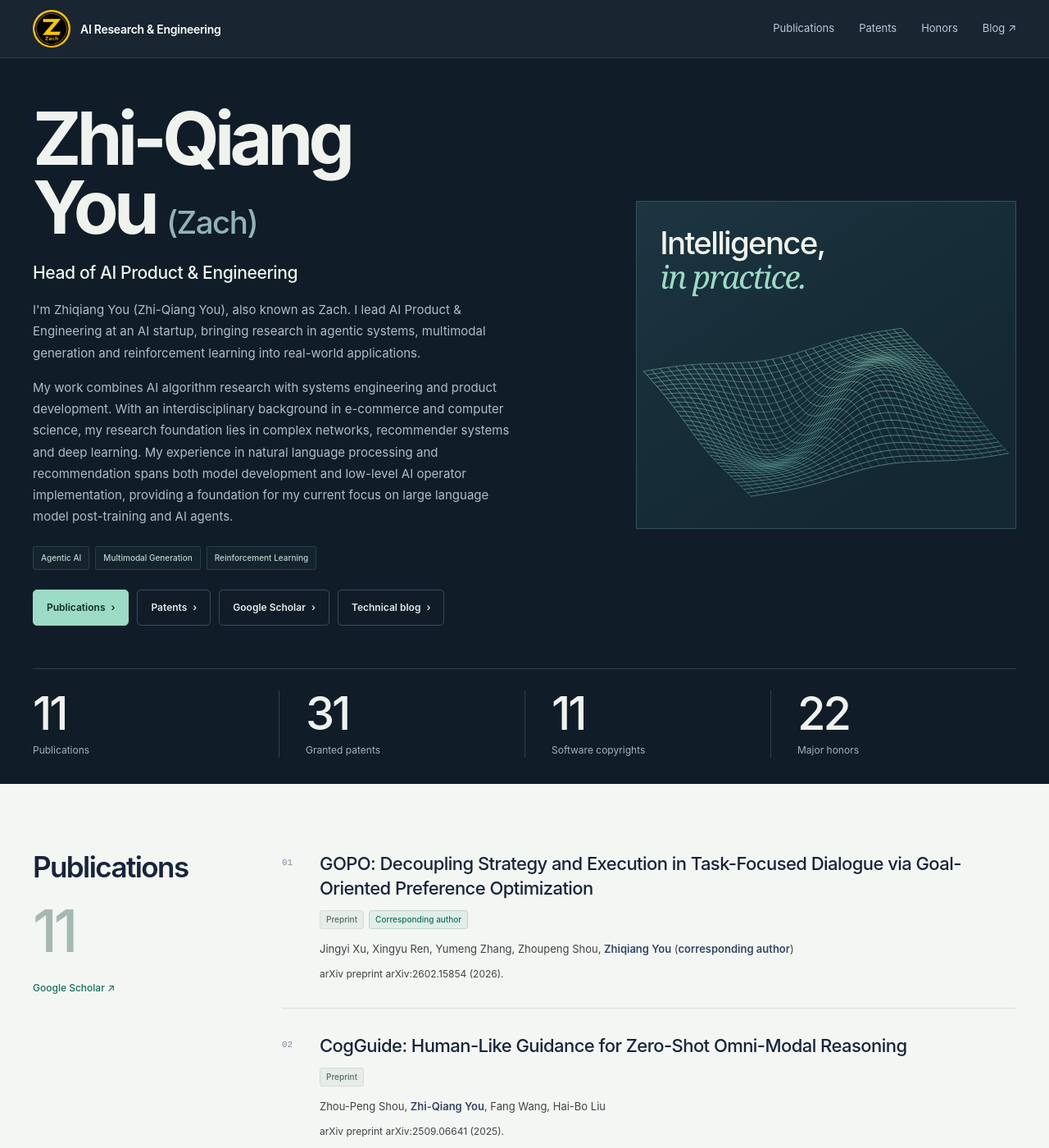
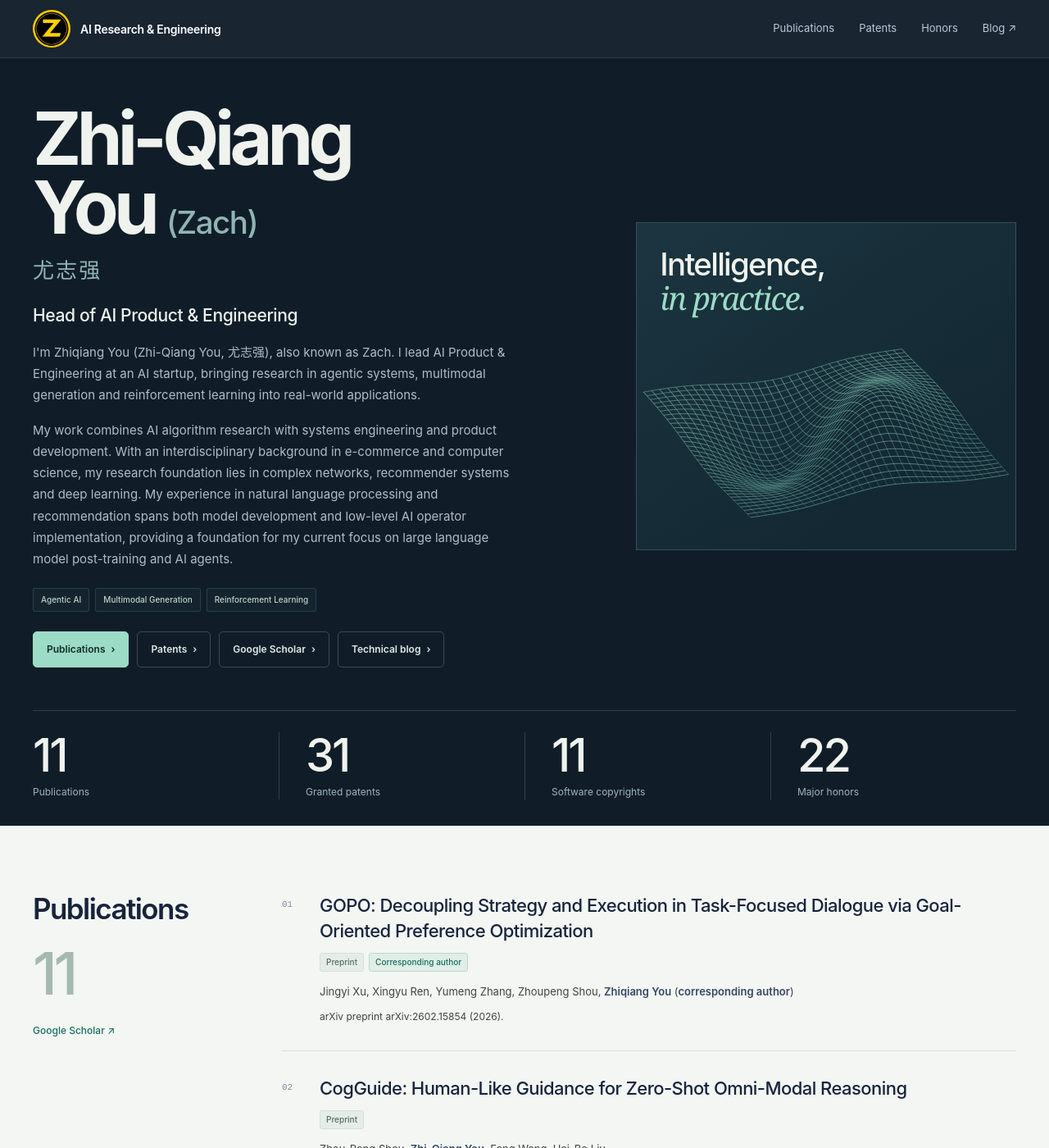
Before and after one commit to michaelice/michaelice.github.io, a Jekyll site: the page built from concepts/research-command-center.html, in a window 1280 px wide and 1400 px high. Shown: the whole window at 82% size. Built offline with Jekyll 4.4.1, drawn with Linux system fonts in a browser that asks for light colours.

Commit message:
Add Chinese name for search discovery and simplify logo to Z

```diff
--- a/_config.yml
+++ b/_config.yml
@@ -6,7 +6,7 @@
 # `jekyll serve`. If you change this file, please restart the server process.
 
 # Site Settings
-title                    : "Zhi-Qiang You (Zach) 个人主页"
+title                    : "尤志强 Zhi-Qiang You (Zach) 个人主页"
 description              : "AI业务产研负责人"
 description_en           : "Head of AI Product & Engineering"
 url                      : "https://yuanquan.online"  # 主域名
--- a/_includes/site-icons.html
+++ b/_includes/site-icons.html
@@ -1,4 +1,4 @@
-<link rel="icon" type="image/png" sizes="32x32" href="{{ '/assets/images/branding/zach-favicon-32.png' | relative_url }}">
-<link rel="icon" type="image/png" sizes="64x64" href="{{ '/assets/images/branding/zach-favicon-64.png' | relative_url }}">
-<link rel="apple-touch-icon" sizes="180x180" href="{{ '/assets/images/branding/zach-apple-touch-icon.png' | relative_url }}">
+<link rel="icon" type="image/png" sizes="32x32" href="{{ '/assets/images/branding/z-favicon-32.png' | relative_url }}">
+<link rel="icon" type="image/png" sizes="64x64" href="{{ '/assets/images/branding/z-favicon-64.png' | relative_url }}">
+<link rel="apple-touch-icon" sizes="180x180" href="{{ '/assets/images/branding/z-apple-touch-icon.png' | relative_url }}">
 <meta name="theme-color" content="#101d29">
--- a/assets/css/profile-refresh.css
+++ b/assets/css/profile-refresh.css
@@ -18,6 +18,7 @@ a:focus-visible, button:focus-visible { outline: 3px solid #77bca8; outline-offs
 .hero-introduction { min-width: 0; }
 .hero h1 { font-size: clamp(72px, 7vw, 102px); line-height: .94; font-weight: 650; letter-spacing: -.065em; }
 .hero-alias { display: inline-block; margin-left: 14px; color: #91b4b3; font-size: .43em; font-weight: 450; letter-spacing: -.04em; vertical-align: baseline; }
+.hero-native-name { display: block; margin-top: 18px; color: #91b4b3; font-size: 26px; line-height: 1.3; font-weight: 450; letter-spacing: .08em; }
 .hero-overline { margin-top: 22px; color: #edf2ed; font-size: clamp(18px, 1.65vw, 23px); font-weight: 500; letter-spacing: -.02em; }
 .hero-copy { max-width: 600px; margin-top: 16px; color: #b0bdc3; font-size: 15px; line-height: 1.75; letter-spacing: 0; }
 .focus-tags { gap: 7px; margin-top: 22px; }
--- a/concepts/research-command-center.html
+++ b/concepts/research-command-center.html
@@ -1,8 +1,9 @@
 ---
 layout: null
 permalink: /
-title: "Zhiqiang You (Zach) | AI Product & Engineering"
-description: "Zhiqiang You (Zhi-Qiang You, Zach) — Head of AI Product & Engineering. Explore research, publications and patents in AI agents, multimodal generation and reinforcement learning."
+title: "尤志强 Zhi-Qiang You (Zach) | AI Product & Engineering"
+description: "尤志强（Zhi-Qiang You / Zhiqiang You，Zach）个人主页。AI 产品与研发负责人，研究与工作涵盖自然语言处理、推荐算法、底层 AI 算子、大模型后训练与智能体。Head of AI Product & Engineering — research, publications and patents."
+last_modified_at: 2026-11-23
 redirect_from:
   - /about/
   - /about.html
@@ -15,12 +16,12 @@ redirect_from:
   <meta name="viewport" content="width=device-width, initial-scale=1">
   {% include site-icons.html %}
   <meta name="description" content="{{ page.description | escape }}">
-  <meta name="author" content="Zhiqiang You (Zhi-Qiang You)">
+  <meta name="author" content="尤志强 / Zhi-Qiang You (Zach)">
   <title>{{ page.title | escape }}</title>
   <link rel="canonical" href="{{ '/' | absolute_url }}">
   <meta property="og:type" content="website">
   <meta property="og:url" content="{{ '/' | absolute_url }}">
-  <meta property="og:site_name" content="Zhiqiang You (Zach)">
+  <meta property="og:site_name" content="尤志强 Zhi-Qiang You (Zach)">
   <meta property="og:title" content="{{ page.title | escape }}">
   <meta property="og:description" content="{{ page.description | escape }}">
   <meta name="twitter:card" content="summary">
@@ -28,6 +29,12 @@ redirect_from:
   <meta name="twitter:description" content="{{ page.description | escape }}">
   {% if site.google_site_verification %}
   <meta name="google-site-verification" content="{{ site.google_site_verification | escape }}">
+  {% endif %}
+  {% if site.bing_site_verification %}
+  <meta name="msvalidate.01" content="{{ site.bing_site_verification | escape }}">
+  {% endif %}
+  {% if site.baidu_site_verification %}
+  <meta name="baidu-site-verification" content="{{ site.baidu_site_verification | escape }}">
   {% endif %}
   <script type="application/ld+json">
   {
@@ -37,7 +44,7 @@ redirect_from:
         "@type": "Person",
         "@id": "{{ '/' | absolute_url }}#person",
         "name": "Zhiqiang You",
-        "alternateName": ["Zhi-Qiang You", "Zach"],
+        "alternateName": ["尤志强", "Zhi-Qiang You", "Zach"],
         "url": {{ '/' | absolute_url | jsonify }},
         "jobTitle": "Head of AI Product & Engineering",
         "description": "AI product and engineering leader working on AI agents, multimodal generation and reinforcement learning.",
@@ -47,8 +54,8 @@ redirect_from:
         "@type": "WebSite",
         "@id": "{{ '/' | absolute_url }}#website",
         "url": {{ '/' | absolute_url | jsonify }},
-        "name": "Zhiqiang You (Zach)",
-        "alternateName": "Zhi-Qiang You",
+        "name": "尤志强 Zhi-Qiang You (Zach)",
+        "alternateName": ["尤志强个人主页", "Zhiqiang You", "Zhi-Qiang You"],
         "publisher": {"@id": "{{ '/' | absolute_url }}#person"}
       },
       {
@@ -525,7 +532,7 @@ redirect_from:
 <body>
   <nav class="site-nav" aria-label="Primary navigation">
     <div class="nav-inner wrap">
-      <a class="nav-identity" href="#top" aria-label="Zach — back to top"><img class="nav-logo" src="{{ '/assets/images/branding/zach-logo-256.png' | relative_url }}" alt="Zach logo" width="46" height="46"><span>AI Research &amp; Engineering</span></a>
+      <a class="nav-identity" href="#top" aria-label="尤志强 Zhi-Qiang You — back to top"><img class="nav-logo" src="{{ '/assets/images/branding/z-logo-256.png' | relative_url }}" alt="Z logo" width="46" height="46"><span>AI Research &amp; Engineering</span></a>
       <div class="nav-links">
         <a href="#publications"><span>Publications</span></a>
         <a href="#patents"><span>Patents</span></a>
@@ -538,11 +545,11 @@ redirect_from:
   <header class="hero" id="top">
     <div class="hero-inner wrap">
       <div class="hero-introduction">
-      <h1>Zhi-Qiang<br>You<span class="hero-alias">(Zach)</span></h1>
+      <h1>Zhi-Qiang<br>You<span class="hero-alias">(Zach)</span><span class="hero-native-name" lang="zh-CN">尤志强</span></h1>
 
       <p class="hero-overline">Head of AI Product &amp; Engineering</p>
 
-      <p class="hero-copy">I'm Zhiqiang You (Zhi-Qiang You), also known as Zach. I lead AI Product &amp; Engineering at an AI startup, bringing research in agentic systems, multimodal generation and reinforcement learning into real-world applications.</p>
+      <p class="hero-copy">I'm Zhiqiang You (Zhi-Qiang You, <span lang="zh-CN">尤志强</span>), also known as Zach. I lead AI Product &amp; Engineering at an AI startup, bringing research in agentic systems, multimodal generation and reinforcement learning into real-world applications.</p>
       <p class="hero-copy">My work combines AI algorithm research with systems engineering and product development. With an interdisciplinary background in e-commerce and computer science, my research foundation lies in complex networks, recommender systems and deep learning. My experience in natural language processing and recommendation spans both model development and low-level AI operator implementation, providing a foundation for my current focus on large language model post-training and AI agents.</p>
 
       <div class="focus-tags" aria-label="Research focus">
```
Also changed, not shown: assets/images/branding/z-apple-touch-icon.png (added), assets/images/branding/z-favicon-32.png (added), assets/images/branding/z-favicon-64.png (added), assets/images/branding/z-logo-256.png (added), assets/images/branding/z-logo-source.png (added).
